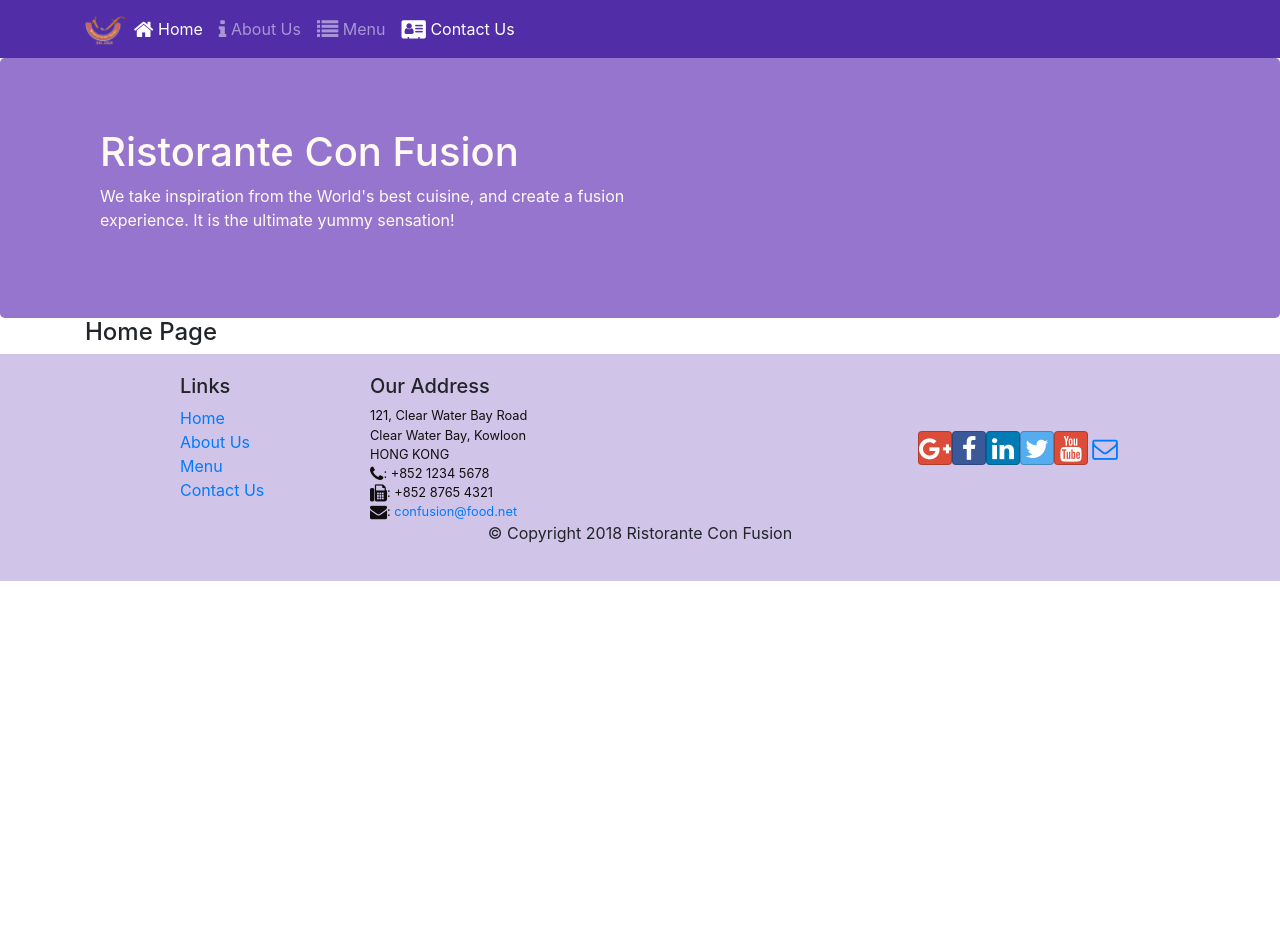
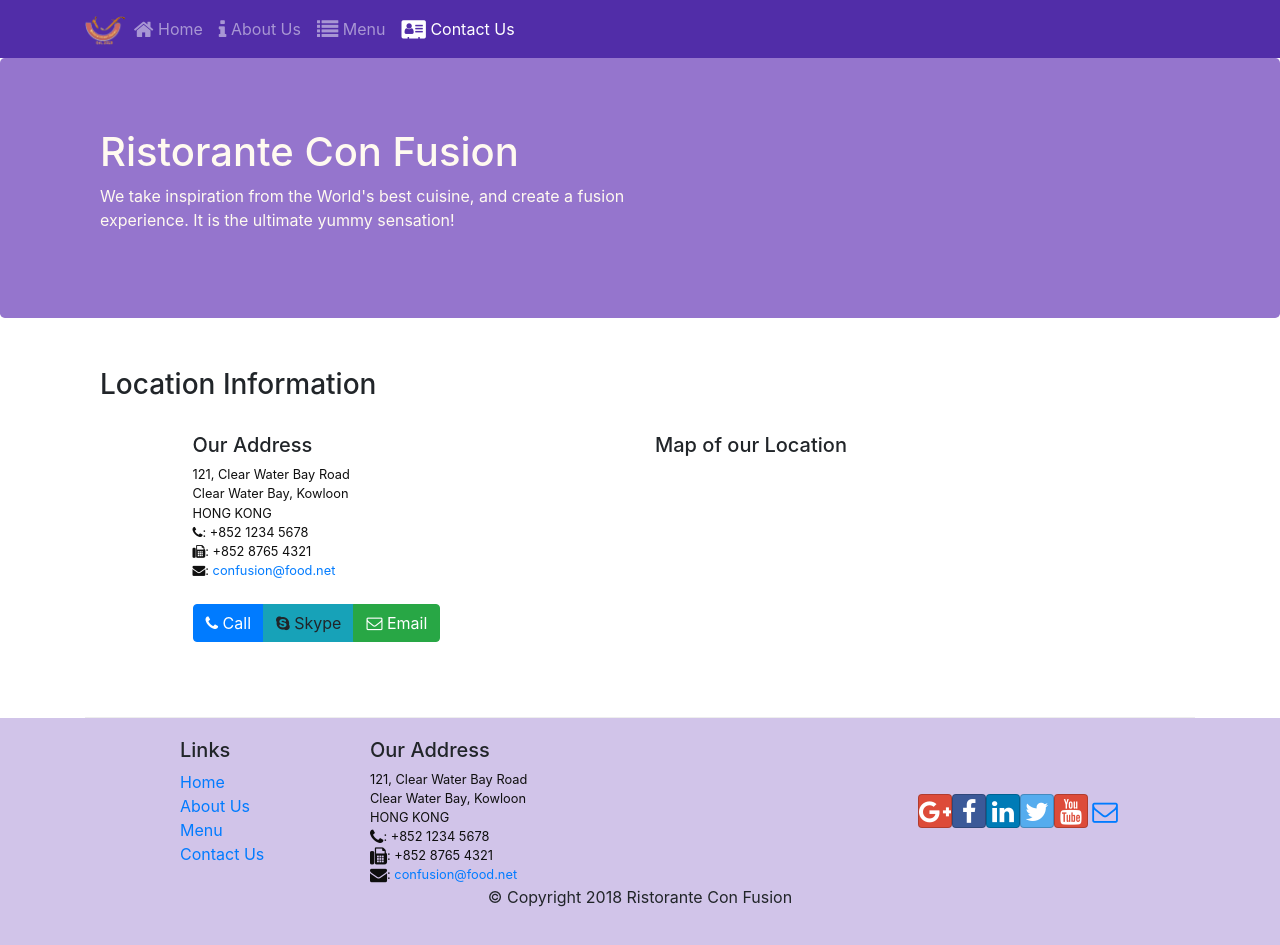
Before and after one commit to chunyuema/react-confusion, a React (Create React App) app: page /contactus in a window 1280 px wide. Before the commit this address led to /home. Before the commit the page ends 800 px from the top, so only its background shows below. Built offline with nearby package versions, Linux system fonts and the light colour scheme.

Commit message:
contact component

```diff
--- /dev/null
+++ b/src/components/ContactComponent.js
@@ -0,0 +1,36 @@
+import React from 'react';
+
+function Contact(props) {
+    return(
+        <div className="container">
+            <div className="row row-content">
+                <div className="col-12">
+                <h3>Location Information</h3>
+                </div>
+                <div className="col-12 col-sm-4 offset-sm-1">
+                        <h5>Our Address</h5>
+                        <address>
+                        121, Clear Water Bay Road<br />
+                        Clear Water Bay, Kowloon<br />
+                        HONG KONG<br />
+                        <i className="fa fa-phone"></i>: +852 1234 5678<br />
+                        <i className="fa fa-fax"></i>: +852 8765 4321<br />
+                        <i className="fa fa-envelope"></i>: <a href="mailto:confusion@food.net">confusion@food.net</a>
+                        </address>
+                </div>
+                <div className="col-12 col-sm-6 offset-sm-1">
+                    <h5>Map of our Location</h5>
+                </div>
+                <div className="col-12 col-sm-11 offset-sm-1">
+                    <div className="btn-group" role="group">
+                        <a role="button" className="btn btn-primary" href="tel:+85212345678"><i className="fa fa-phone"></i> Call</a>
+                        <a role="button" className="btn btn-info"><i className="fa fa-skype"></i> Skype</a>
+                        <a role="button" className="btn btn-success" href="mailto:confusion@food.net"><i className="fa fa-envelope-o"></i> Email</a>
+                    </div>
+                </div>
+            </div>
+        </div>
+    );
+}
+
+export default Contact;
--- a/src/components/HeaderComponent.js
+++ b/src/components/HeaderComponent.js
@@ -41,7 +41,7 @@
                                     </NavLink>
                                 </NavItem>
                                 <NavItem>
-                                    <NavLink className="nav-link" to="/home">
+                                    <NavLink className="nav-link" to="/contactus">
                                         <span className='fa fa-address-card fa-lg'></span> Contact Us
                                     </NavLink>
                                 </NavItem>
--- a/src/components/MainComponent.js
+++ b/src/components/MainComponent.js
@@ -6,6 +6,7 @@
 import Footer from './FooterComponent';
 import { Switch, Route, Redirect } from 'react-router-dom';
 import Home from './HomeComponent';
+import Contact from './ContactComponent';
 
 class Main extends Component {
 
@@ -27,6 +28,7 @@
         <Switch>
           <Route path='/home' component={ HomePage } />
           <Route exact path="/menu" component={() => <Menu dishes={this.state.dishes} />} />
+          <Route exact path="/contactus" component={Contact} />
           <Redirect to="/home" />
         </Switch>
         <Footer />
```
Also changed, not shown: 1 other file (tests, documents, lock files or other folders).
